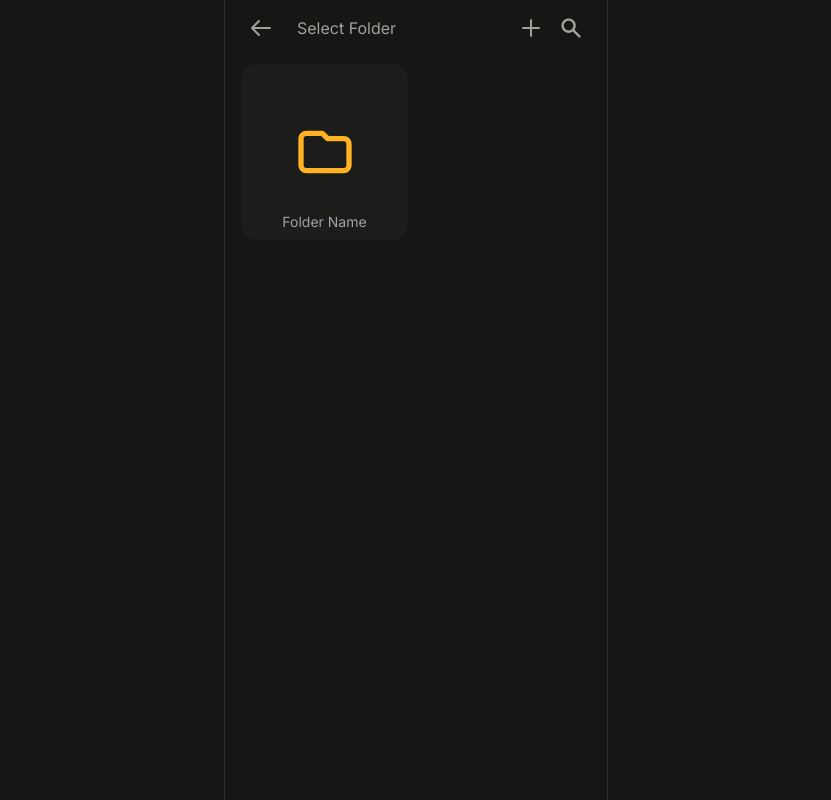
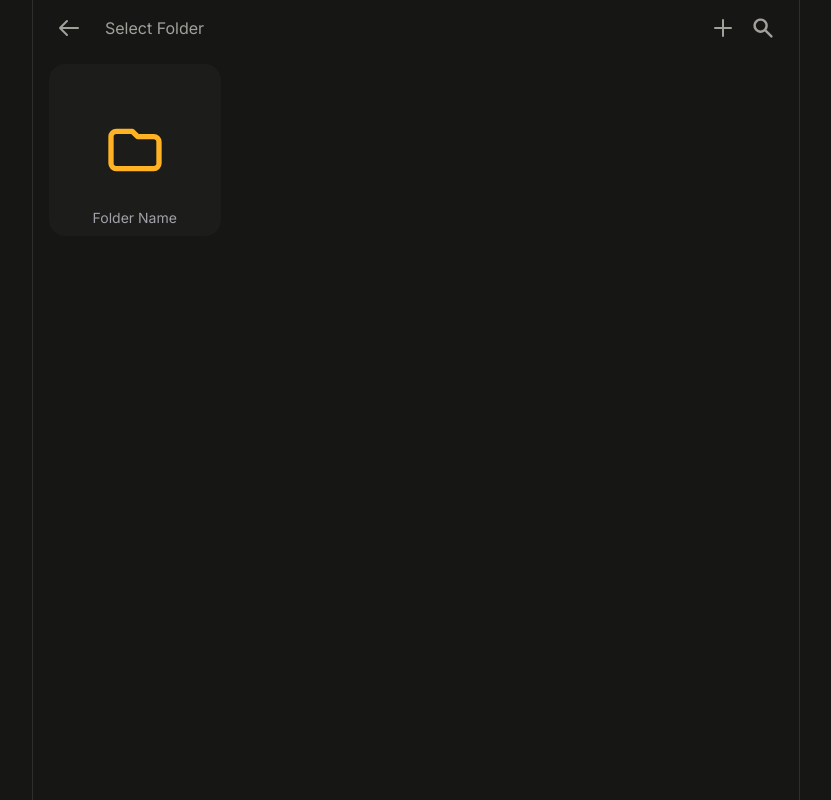
Before and after one commit to philldev/notes-app, a Next.js app: page /notes/new in a window 1280 px wide. Both pictures are taken after a click on the button "Add Folder". Shown: the whole page, without its empty margins (224-1055 px from the left). Built offline with nearby package versions, Linux system fonts and the light colour scheme; what unsplash-js would draw is missing.

Commit message:
update ui

```diff
--- a/components/Folder/FolderItem.tsx
+++ b/components/Folder/FolderItem.tsx
@@ -5,7 +5,7 @@ import { Folder } from '../../lib/types'
 
 interface FolderItemProps {
 	folder: Folder
-	onClick: (folder : Folder) => void
+	onClick: (folder: Folder) => void
 }
 
 const FolderItem: FC<FolderItemProps> = (props) => {
@@ -15,10 +15,11 @@ const FolderItem: FC<FolderItemProps> = (props) => {
 			onClick={() => {
 				props.onClick(props.folder)
 			}}
-			className='relative flex items-end justify-center px-2 h-44 rounded-2xl bg-bg-2'
+			style={{ paddingTop: '100%' }}
+			className='relative flex items-end justify-center px-2 pt-f rounded-2xl bg-bg-2'
 		>
 			<FolderIcon className='absolute w-16 h-16 transform -translate-x-1/2 -translate-y-1/2 text-accent-primary top-1/2 left-1/2' />
-			<div className='pb-2 truncate'>{props.folder.name}</div>
+			<div className='absolute truncate bottom-2'>{props.folder.name}</div>
 		</div>
 	)
 }
--- a/components/Folder/FolderList.tsx
+++ b/components/Folder/FolderList.tsx
@@ -11,7 +11,7 @@ interface FolderListProps {
 
 const FolderList: FC<FolderListProps> = (props) => {
 	return (
-		<div className='grid flex-1 grid-cols-2 gap-4 px-4 pt-2 overflow-y-scroll auto-rows-max'>
+		<div className='grid flex-1 grid-cols-2 gap-4 px-4 pt-2 overflow-y-scroll auto-rows-max md:grid-cols-4 sm:grid-cols-3'>
 			{props.folders.map((f) => (
 				<FolderItem
 					onClick={(folder) => props.onFolderClick(folder)}
--- a/components/Folder/NewFolder.tsx
+++ b/components/Folder/NewFolder.tsx
@@ -20,7 +20,7 @@ const NewFolder: FC<NewFolderProps> = (props) => {
 
 	if (isAdding) {
 		return (
-			<div className='relative flex items-end justify-center h-44 rounded-2xl bg-bg-2'>
+			<div style={{paddingTop: '100%' }} className='relative flex items-end justify-center rounded-2xl bg-bg-2'>
 				<FolderIcon className='absolute w-16 h-16 transform -translate-x-1/2 -translate-y-1/2 text-accent-primary top-1/2 left-1/2' />
 				<input
 					autoFocus
@@ -37,7 +37,7 @@ const NewFolder: FC<NewFolderProps> = (props) => {
 						addFolder()
 					}}
 					placeholder='Folder Name'
-					className='w-full pb-2 text-sm text-center bg-transparent outline-none'
+					className='absolute w-full text-sm text-center bg-transparent outline-none bottom-2'
 				/>
 			</div>
 		)
--- a/components/layout/Page.tsx
+++ b/components/layout/Page.tsx
@@ -1,7 +1,7 @@
 import { FC } from 'react'
 
 const Page: FC = (props) => (
-	<div className='flex flex-col w-full h-screen max-w-sm mx-auto overflow-hidden sm:border-r sm:border-l sm:border-border-1'>
+	<div className='flex flex-col w-full h-screen max-w-3xl mx-auto overflow-hidden sm:border-r sm:border-l sm:border-border-1'>
 		{props.children}
 	</div>
 )
```
